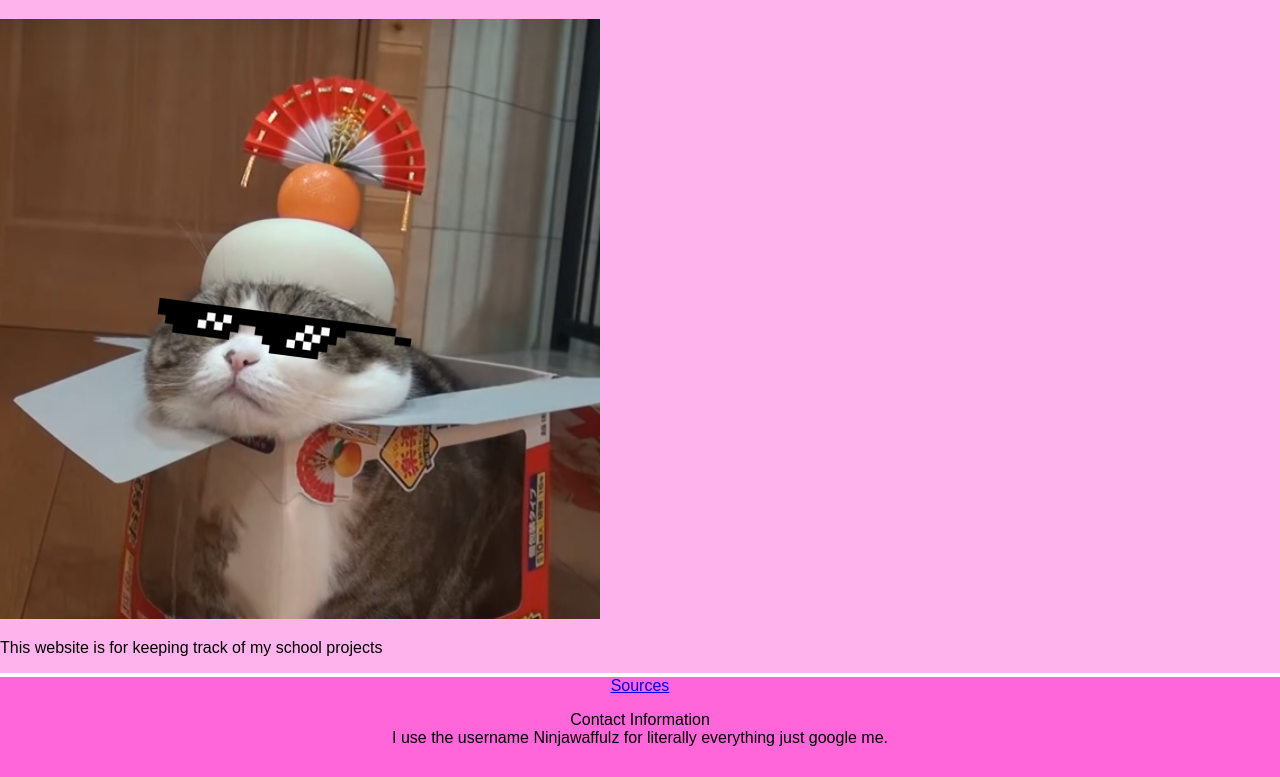
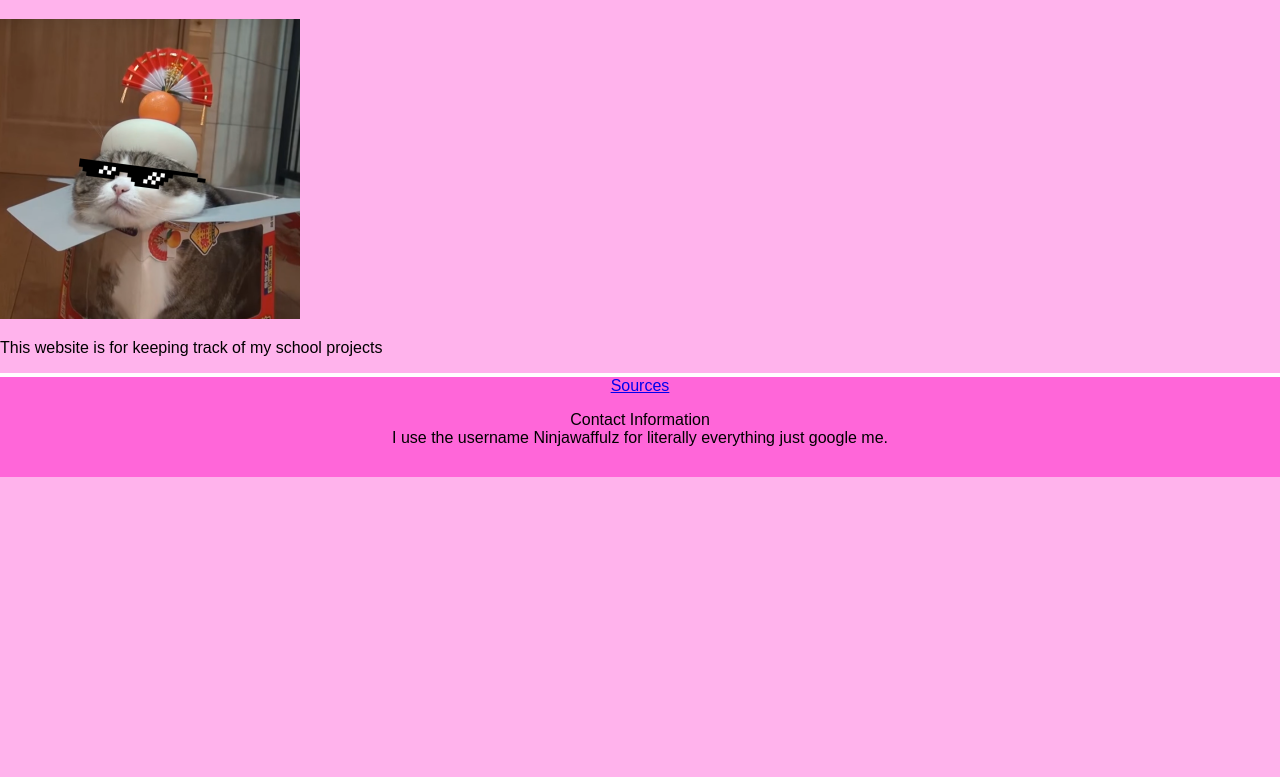
Before and after one commit to 18jpham2/18jpham2.github.io, a plain HTML site: page my_website/index.html in a window 1280 px wide. Shown: the part 115-892 px from the top of the page. After the commit the page ends 800 px from the top, so only its background shows below. Drawn offline with Linux system fonts and the light colour scheme.

Commit message:
fixed cat

```diff
--- a/my_website/index.html
+++ b/my_website/index.html
@@ -17,7 +17,7 @@
       </div>
     </header>
     <h1>This is my Home Page!</h1>
-    <img src="images/swag.png"></img>
+    <img height="300px" src="images/swag.png"></img>
     <p>This website is for keeping track of my school projects</p>
     <div class="footer">
     <a href=sources.html>Sources</a>
```
